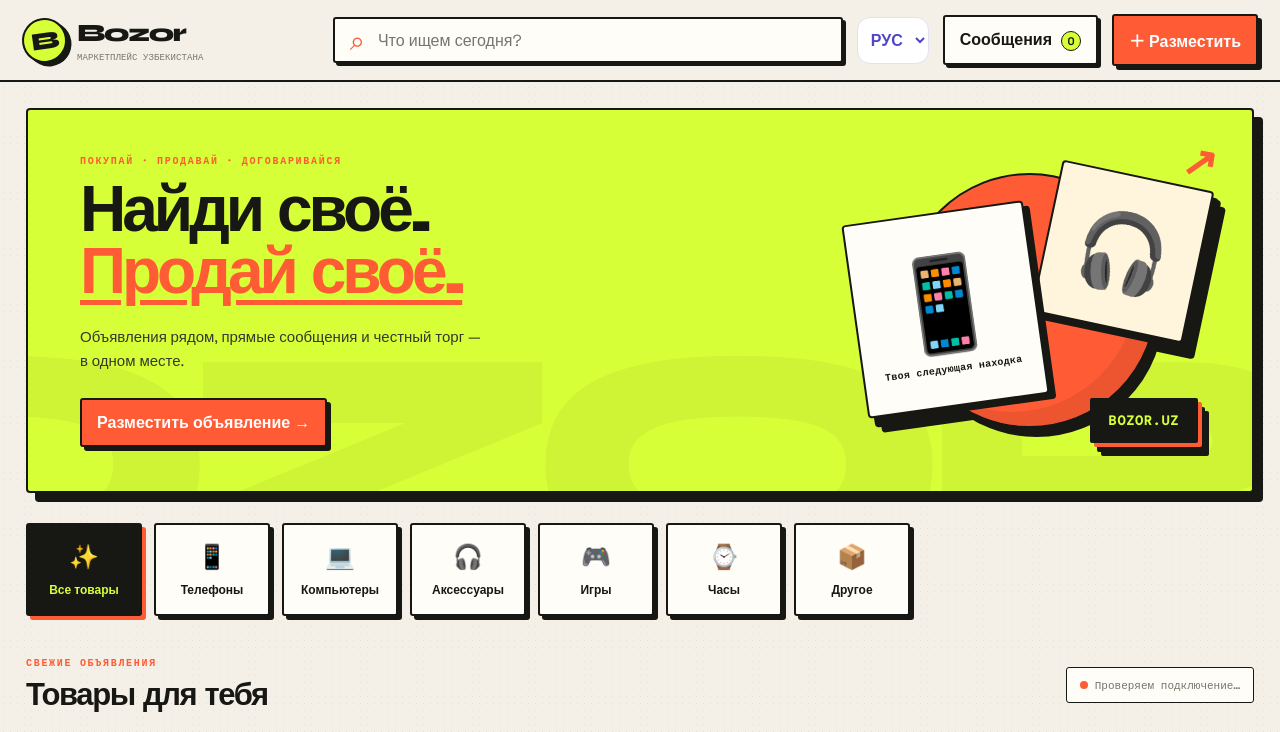
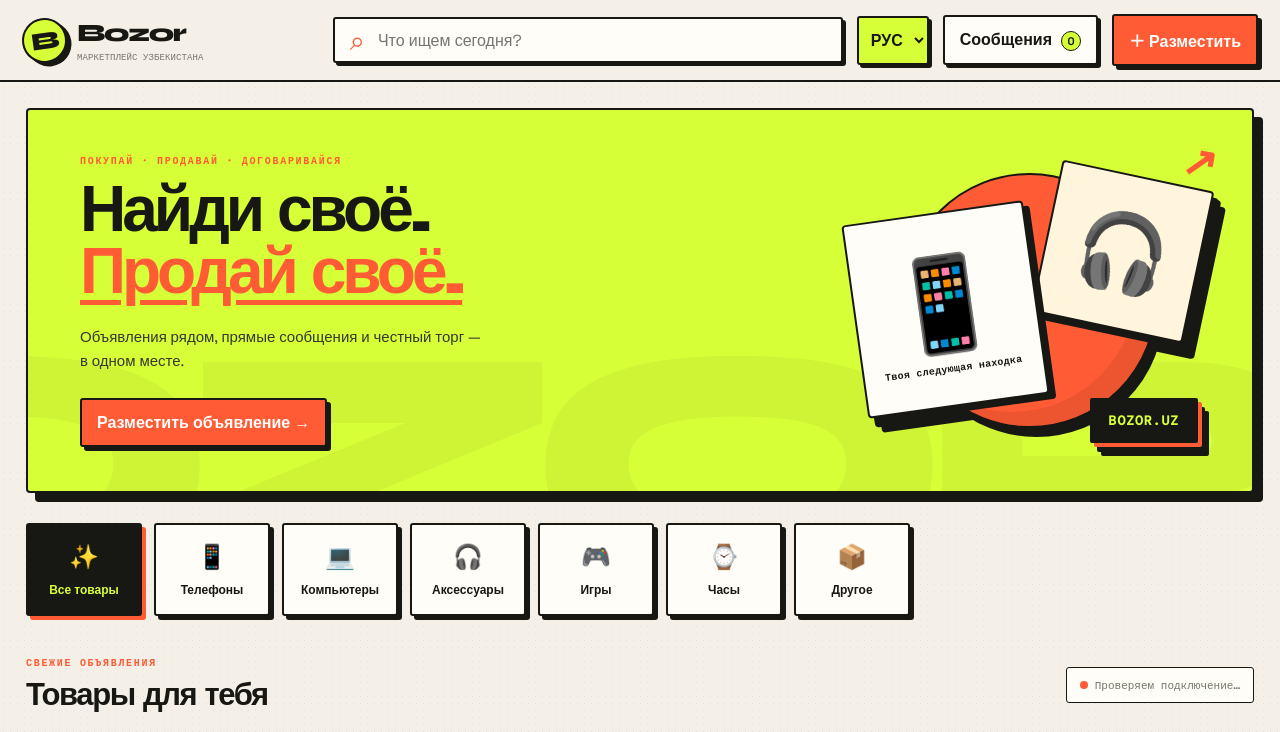
Before and after one commit to cyber-s-k/Bozor-marketplace-, a website built with Vite: page index.html in a window 1280 px wide. Shown: the top 732 px of the page. Built offline with nearby package versions, Linux system fonts and the light colour scheme.

Commit message:
Use redesigned language selector styling

```diff
--- a/index.html
+++ b/index.html
@@ -12,7 +12,7 @@
 <header class="topbar">
   <a class="brand" href="#"><span class="brand-mark">B</span><span>Bozor<small data-i18n="brandSub">Маркетплейс Узбекистана</small></span></a>
   <div class="search"><span>⌕</span><input id="searchInput" data-i18n-placeholder="searchPlaceholder" placeholder="Что ищем сегодня?" aria-label="Поиск товаров"></div>
-  <select id="languageSelect" aria-label="Language" title="Language" style="border:1px solid #e3e0f3;background:#fff;border-radius:13px;padding:11px 9px;font-weight:800;color:#5145c9;max-width:100px"><option value="ru">РУС</option><option value="uz">UZB</option><option value="en">ENG</option></select>
+  <select id="languageSelect" aria-label="Language" title="Language" class="lang-select"><option value="ru">РУС</option><option value="uz">UZB</option><option value="en">ENG</option></select>
   <button id="chatNav" class="nav-button"><span data-i18n="messages">Сообщения</span> <span id="unreadBadge" class="badge">0</span></button>
   <button id="sellNav" class="primary"><span data-i18n="sell">＋ Разместить</span></button>
 </header>
```
